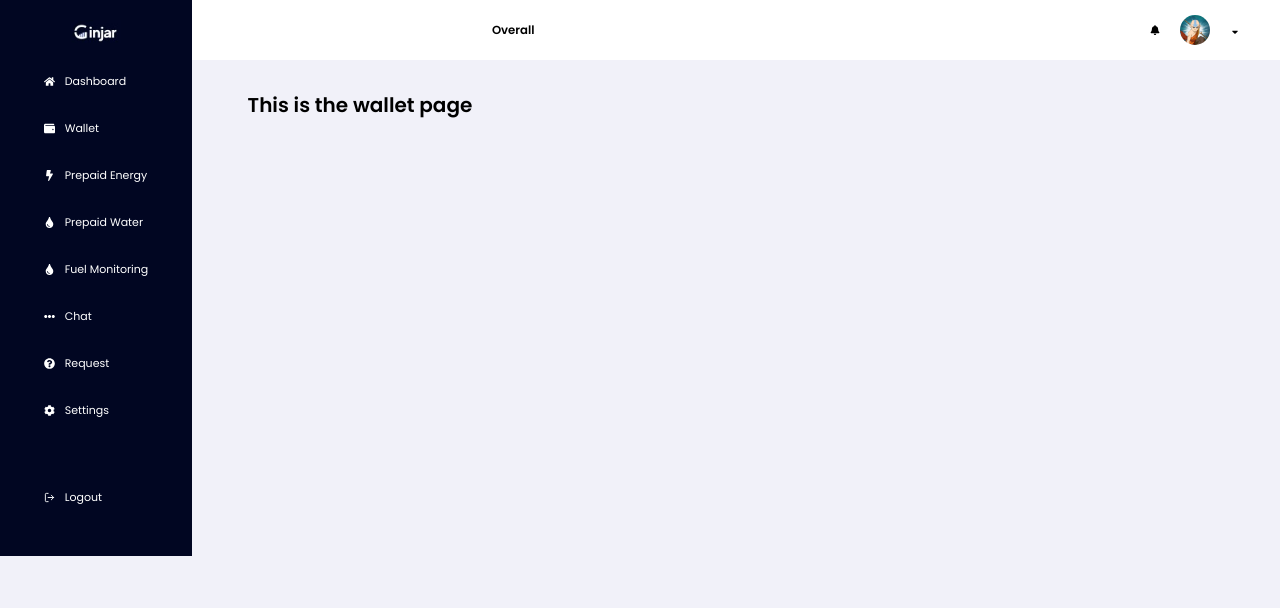
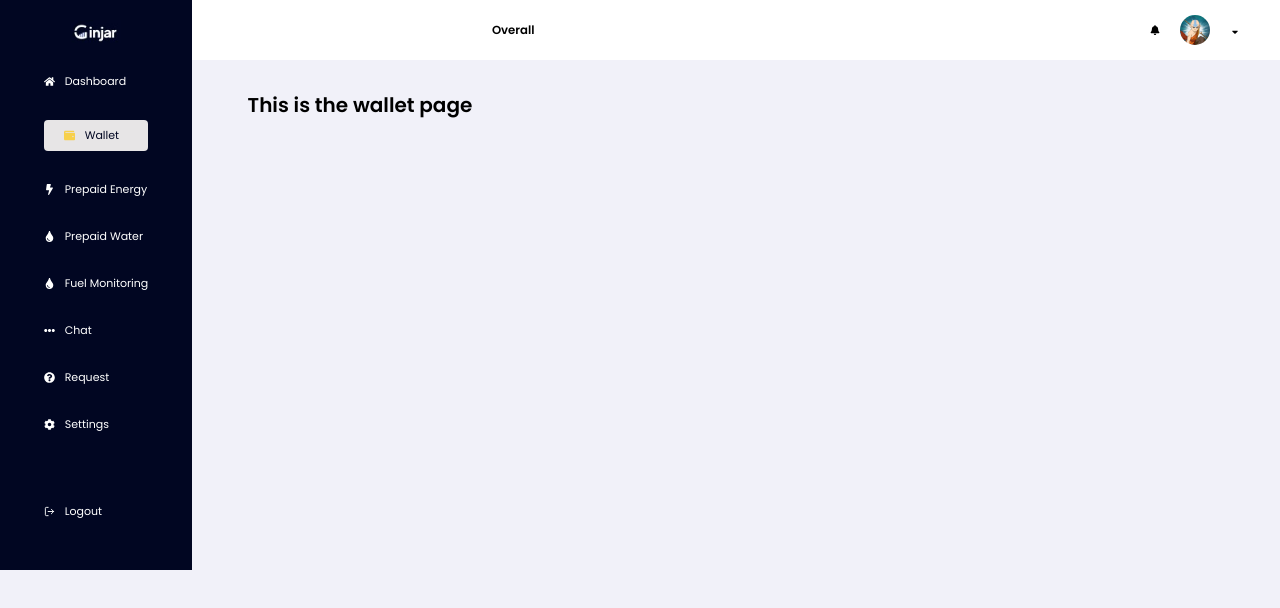
Before and after one commit to Abideen-program/dashboard, a React (Create React App) app: page /wallet in a window 1280 px wide. Shown: the top 608 px of the page. Built offline with nearby package versions, Linux system fonts and the light colour scheme.

Commit message:
changing the Link tags to NavLink tags

```diff
--- a/src/Components/Routes/Navigations/Navigation.jsx
+++ b/src/Components/Routes/Navigations/Navigation.jsx
@@ -1,4 +1,4 @@
-import {NavLink, Link} from 'react-router-dom'
+import { NavLink, Link } from "react-router-dom";
 import logo from "../../../assets/logo.png";
 import {
   FaHome,
@@ -10,54 +10,107 @@ import {
   FaQuestionCircle,
 } from "react-icons/fa";
 
-import {FiLogOut} from 'react-icons/fi'
+import { FiLogOut } from "react-icons/fi";
 import classes from "./Navigation.module.css";
 
 const Navigation = () => {
   return (
     <>
       <div className={classes.navigation}>
-        <Link to='/' className={classes["logo-container"]}>
+        <Link to="/" className={classes["logo-container"]}>
           <img src={logo} alt="logo of the company" />
         </Link>
 
         <nav>
           <ul>
             <li className={classes.list}>
+              <NavLink
+                className={({ isActive }) => (isActive ? classes.isactive : "")}
+                to="dashboard"
+              >
                 <FaHome />
-              <NavLink to="dashboard">Dashboard</NavLink>
+                <p>Dashboard</p>
+              </NavLink>
             </li>
+
             <li className={classes.list}>
+              <NavLink
+                to="wallet"
+                className={({ isActive }) => (isActive ? classes.isactive : "")}
+              >
                 <FaWallet />
-              <NavLink to="wallet">Wallet</NavLink>
+                <p>Wallet</p>
+              </NavLink>
             </li>
+
             <li className={classes.list}>
+              <NavLink
+                className={({ isActive }) => (isActive ? classes.isactive : "")}
+                to="Energy"
+              >
                 <FaBolt />
-              <NavLink to="Energy">Prepaid Energy</NavLink>
+                <p>Prepaid Energy</p>
+              </NavLink>
             </li>
+
             <li className={classes.list}>
+              <NavLink
+                className={({ isActive }) => (isActive ? classes.isactive : "")}
+                to="water"
+              >
                 <FaTint />
-              <NavLink to="water">Prepaid Water</NavLink>
+                <p>Prepaid Water</p>
+              </NavLink>
             </li>
+
             <li className={classes.list}>
+              <NavLink
+                className={({ isActive }) => (isActive ? classes.isactive : "")}
+                to="fuel"
+              >
                 <FaTint />
-              <NavLink to="fuel">Fuel Monitoring</NavLink>
+                <p>Fuel Monitoring</p>
+              </NavLink>
             </li>
+
             <li className={classes.list}>
+              <NavLink
+                className={({ isActive }) => (isActive ? classes.isactive : "")}
+                to="chat"
+              >
                 <FaEllipsisH />
-              <NavLink to="chat">Chat</NavLink>
+                <p>Chat</p>
+              </NavLink>
             </li>
+
             <li className={classes.list}>
+              <NavLink
+                className={({ isActive }) => (isActive ? classes.isactive : "")}
+                to="request"
+              >
                 <FaQuestionCircle />
-              <NavLink to="request">Request</NavLink>
+                <p>Request</p>
+              </NavLink>
             </li>
+
             <li className={classes.list}>
+              <NavLink
+                className={({ isActive }) => (isActive ? classes.isactive : "")}
+                to="settings"
+              >
                 <FaCog />
-              <NavLink to="settings">Settings</NavLink>
+                <p>Settings</p>
+              </NavLink>
             </li>
+
             <li className={classes.list}>
+              <NavLink
+                className={({ isActive }) => (isActive ? classes.isactive : "")}
+                to="/"
+              >
                 <FiLogOut />
-              <NavLink to="/">Logout</NavLink>
+                <p>Logout</p>
+              </NavLink>
             </li>
           </ul>
         </nav>
--- a/src/Components/Routes/Navigations/Navigation.module.css
+++ b/src/Components/Routes/Navigations/Navigation.module.css
@@ -23,16 +23,32 @@
 }
 
 .list {
-  display: flex;
-  align-items: center;
   margin: 3rem 0;
 }
 
 .list a {
+  display: flex;
+  align-items: center;
   color: #fff;
+
+}
+
+.list a p{
   margin-left: 1rem;
+  font-weight: 400;
 }
 
 .list:last-child {
   margin-top: 7rem;
 }
+
+.navigation .isactive{
+  background-color: #E7E5E6;
+  color: #F7D04B;
+  padding: 0.7rem 0.6rem 0.7rem 2rem;
+  border-radius: 4px;
+}
+
+.navigation .isactive p{
+ color: #010622;
+}
```
Lines whose indentation alone changed are shown as unchanged.
